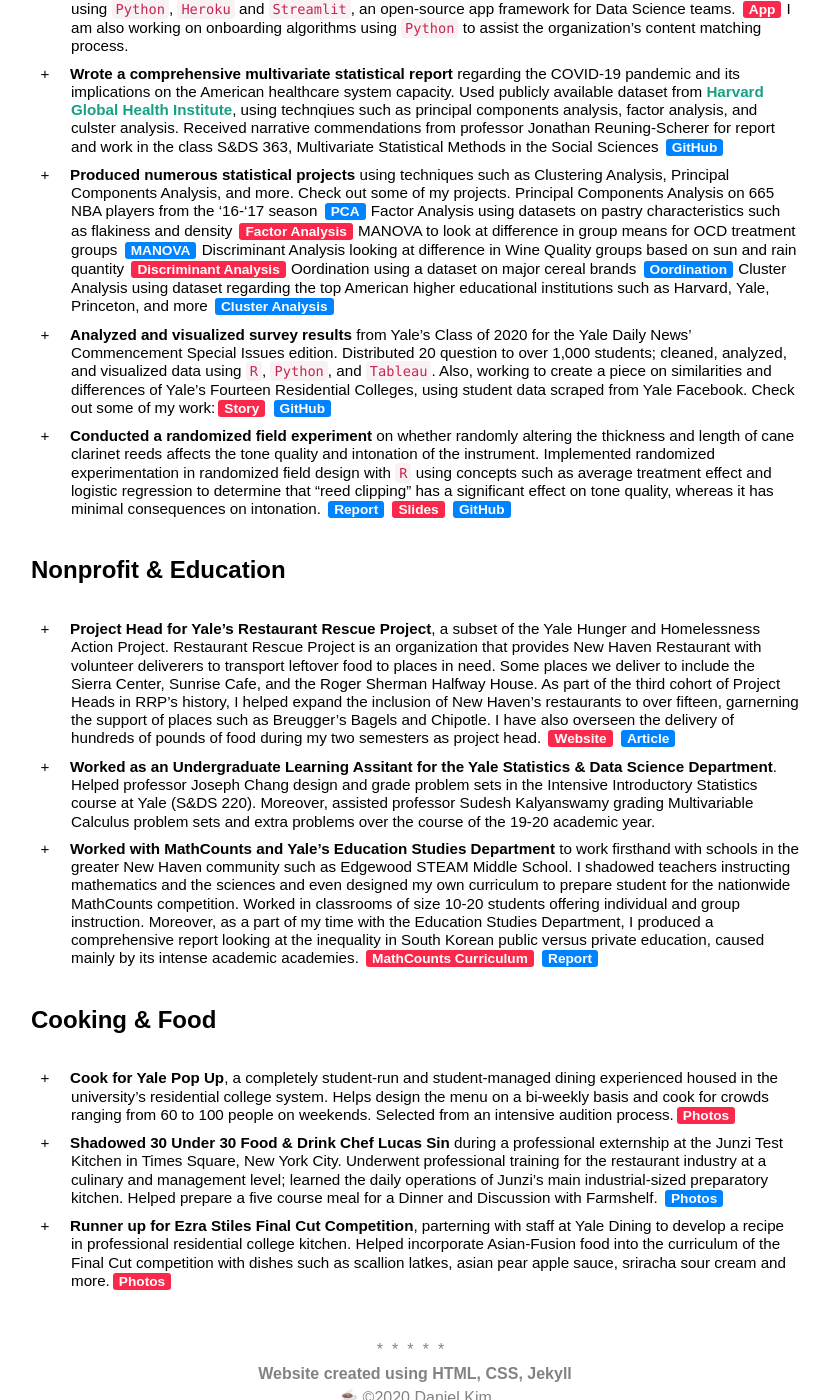
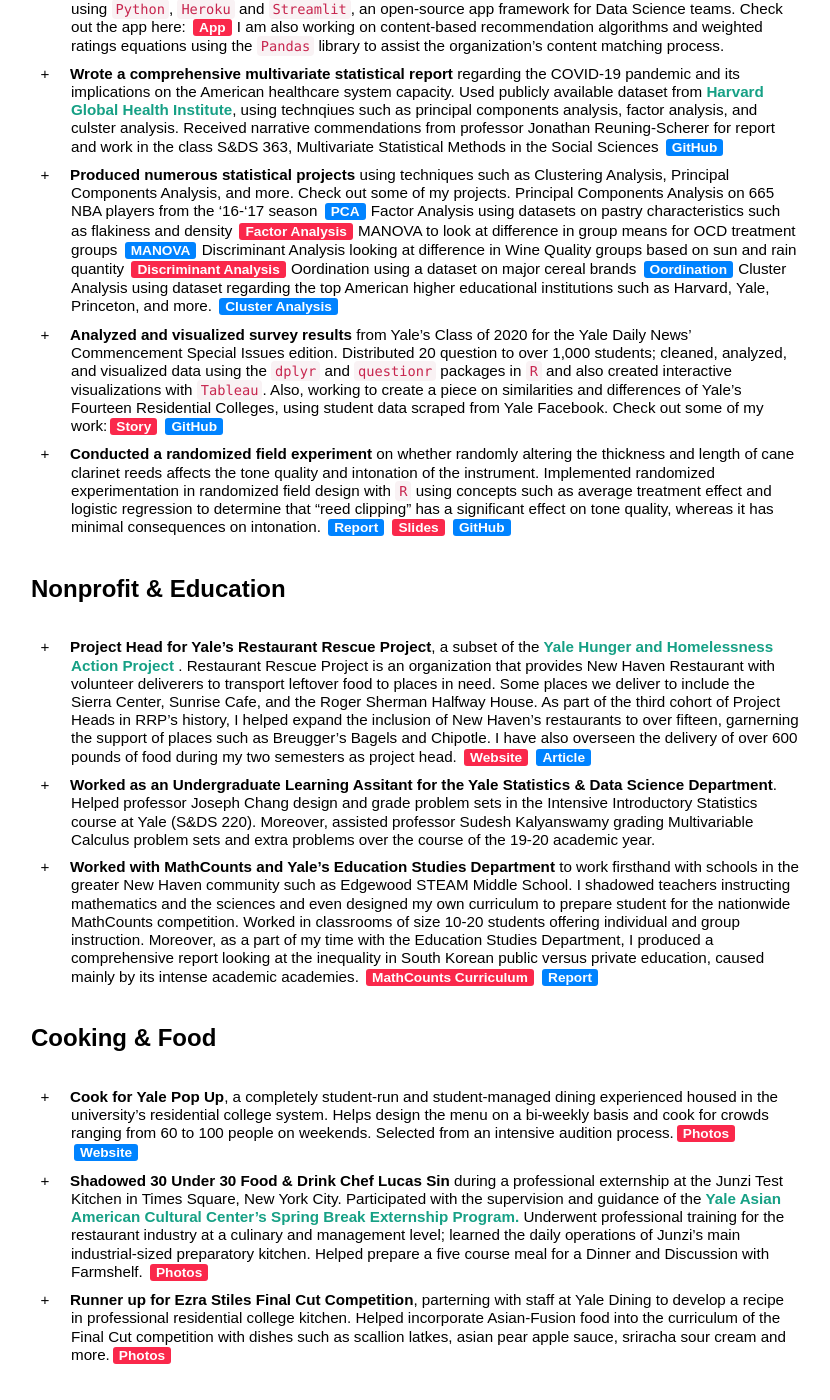
Before and after one commit to danielk56/danielk56.github.io, a Jekyll site: the page built from work.md, in a window 1280 px wide and 1400 px high, scrolled down 688 px. Shown: the whole window, without its empty margins (225-1055 px from the left). Built offline with Jekyll 4.4.1, drawn with Linux system fonts in a browser that asks for light colours; some of the changed text lies outside the part shown.

Commit message:
Update work.md

```diff
--- a/work.md
+++ b/work.md
@@ -20,15 +20,14 @@ Below, I've compiled my projects that I have completed in my courses, internship
 - [Cooking & Food](#food)
 
 
-## Statistics & Data science {#data-science}
+## Data science {#data-science}
 
 {: .list-plus}
 
-- **This summer, I'm a data science intern at** <a href="https://www.hellocherish.com/"> Cherish </a>, where I have created a trending content web tool using `Python`, `Heroku` and `Streamlit`, an open-source app framework for Data Science teams. [App](https://intelligent-vin-24283.herokuapp.com/){:target="_blank" class="button inline-label-page"} I am also working on onboarding algorithms using `Python` to assist the organization's content matching process.
+- **This summer, I'm a data science intern at** <a href="https://www.hellocherish.com/"> Cherish </a>, where I have created a trending content web tool using `Python`, `Heroku` and `Streamlit`, an open-source app framework for Data Science teams. Check out the app here: [App](https://intelligent-vin-24283.herokuapp.com/){:target="_blank" class="button inline-label-page"} I am also working on content-based recommendation algorithms and weighted ratings equations using the `Pandas` library to assist the organization's content matching process.
 - **Wrote a comprehensive multivariate statistical report** regarding the COVID-19 pandemic and its implications on the American healthcare system capacity. Used publicly available dataset from [Harvard Global Health Institute](https://globalepidemics.org/hospital-capacity/), using technqiues such as principal components analysis, factor analysis, and culster analysis. Received narrative commendations from professor Jonathan Reuning-Scherer for report and work in the class S&DS 363, Multivariate Statistical Methods in the Social Sciences [GitHub](https://github.com/danielk56/Principal_Components_Analysis){:target="_blank" class="button inline-label-github"}
-- **Produced numerous statistical projects** using techniques such as Clustering Analysis, Principal Components Analysis, and more. Check out some of my projects. Principal Components Analysis on 665 NBA players from the '16-'17 season [PCA](https://github.com/danielk56/Principal_Components_Analysis){:target="_blank" class="button inline-label-github"} Factor Analysis using datasets on pastry characteristics such as flakiness and density [Factor Analysis](https://github.com/danielk56/Factor_Analysis){:target="_blank" class="button inline-label-page"} MANOVA to look at difference in group means for OCD treatment groups [MANOVA](https://github.com/danielk56/MANOVA){:target="_blank" class="button inline-label-github"} Discriminant Analysis looking at difference in Wine Quality groups based on sun and rain quantity [Discriminant Analysis](https://github.com/danielk56/Discriminant_Analysis){:target="_blank" class="button inline-label-page"} Oordination using a dataset on major cereal brands [Oordination](https://github.com/danielk56/Ordination){:target="_blank" class="button inline-label-github"} Cluster Analysis using dataset regarding the top American higher educational institutions such as Harvard, Yale, Princeton, and more [Cluster Analysis](https://github.com/danielk56/Cluster_Analysis){:target="_blank" class="button inline-label-github"}
-- **Analyzed and visualized survey results** from Yale's Class of 2020 for the Yale Daily News' Commencement Special Issues edition. Distributed 20 question to over 1,000 students; cleaned, analyzed, and visualized data using `R`, `Python`, and `Tableau`. Also, working to create a piece on similarities and differences of Yale's Fourteen Residential Colleges, using student data scraped from Yale Facebook. Check out some of my work:[Story](https://yaledailynews.com/blog/2020/01/10/yales-most-popular-courses/){:target="_blank" class="button inline-label-page"} [GitHub](https://github.com/danielk56/YDN
-){:target="_blank" class="button inline-label-github"}
+- **Produced numerous statistical projects** using techniques such as Clustering Analysis, Principal Components Analysis, and more. Check out some of my projects. Principal Components Analysis on 665 NBA players from the '16-'17 season [PCA](https://github.com/danielk56/Principal_Components_Analysis){:target="_blank" class="button inline-label-github"} Factor Analysis using datasets on pastry characteristics such as flakiness and density [Factor Analysis](https://github.com/danielk56/Factor_Analysis){:target="_blank" class="button inline-label-page"} MANOVA to look at difference in group means for OCD treatment groups [MANOVA](https://github.com/danielk56/MANOVA){:target="_blank" class="button inline-label-github"} Discriminant Analysis looking at difference in Wine Quality groups based on sun and rain quantity [Discriminant Analysis](https://github.com/danielk56/Discriminant_Analysis){:target="_blank" class="button inline-label-page"} Oordination using a dataset on major cereal brands [Oordination](https://github.com/danielk56/Ordination){:target="_blank" class="button inline-label-github"} Cluster Analysis using dataset regarding the top American higher educational institutions such as Harvard, Yale, Princeton, and more. [Cluster Analysis](https://github.com/danielk56/Cluster_Analysis){:target="_blank" class="button inline-label-github"}
+- **Analyzed and visualized survey results** from Yale's Class of 2020 for the Yale Daily News' Commencement Special Issues edition. Distributed 20 question to over 1,000 students; cleaned, analyzed, and visualized data using the `dplyr` and `questionr` packages in `R` and also created interactive visualizations with `Tableau`. Also, working to create a piece on similarities and differences of Yale's Fourteen Residential Colleges, using student data scraped from Yale Facebook. Check out some of my work:[Story](https://yaledailynews.com/blog/2020/01/10/yales-most-popular-courses/){:target="_blank" class="button inline-label-page"} [GitHub](https://github.com/danielk56/YDN){:target="_blank" class="button inline-label-github"}
 - **Conducted a randomized field experiment** on whether randomly altering the thickness and length of cane clarinet reeds affects the tone quality and intonation of the instrument. Implemented randomized experimentation in randomized field design with `R` using concepts such as average treatment effect and logistic regression to determine that "reed clipping" has a significant effect on tone quality, whereas it has minimal consequences on intonation. <span class="evidence"> </span> <span class="evidence"> [Report](https://docs.google.com/document/d/1gaCthZn8i--5KMT99j81gLKQORrPa4koeGISuCgMym4/edit?usp=sharing){:target="_blank" class="button inline-label-github"} [Slides](https://docs.google.com/presentation/d/1zd59RaqKpmRObjP6AkwsitbJwyKti2KmvvvxU4stb7o/edit?usp=sharing){:target="_blank" class="button inline-label-page"}</span> <span class="evidence">[GitHub](https://github.com/danielk56/LORE_final_project){:target="_blank" class="button inline-label-github"}</span>
 
 
@@ -36,7 +35,7 @@ Below, I've compiled my projects that I have completed in my courses, internship
 
 {: .list-plus}
 
-- **Project Head for Yale's Restaurant Rescue Project**, a subset of the Yale Hunger and Homelessness Action Project. Restaurant Rescue Project is an organization that provides New Haven Restaurant with volunteer deliverers to transport leftover food to places in need. Some places we deliver to include the Sierra Center, Sunrise Cafe, and the Roger Sherman Halfway House. As part of the third cohort of Project Heads in RRP's history, I helped expand the inclusion of New Haven's restaurants to over fifteen, garnerning the support of places such as Breugger's Bagels and Chipotle. I have also overseen the delivery of hundreds of pounds of food during my two semesters as project head. [Website](https://yhhap.org/restaurant-rescue-project){:target="_blank" class="button inline-label-page"} [Article](https://yaledailynews.com/blog/2019/02/13/yhhap-brings-food-bridges-yale-and-new-haven/){:target="_blank" class="button inline-label-github"}
+- **Project Head for Yale's Restaurant Rescue Project**, a subset of the <a href="https://dwighthall.org/yale-hunger-and-homelessness-action-project-yhhap"> Yale Hunger and Homelessness Action Project </a>. Restaurant Rescue Project is an organization that provides New Haven Restaurant with volunteer deliverers to transport leftover food to places in need. Some places we deliver to include the Sierra Center, Sunrise Cafe, and the Roger Sherman Halfway House. As part of the third cohort of Project Heads in RRP's history, I helped expand the inclusion of New Haven's restaurants to over fifteen, garnerning the support of places such as Breugger's Bagels and Chipotle. I have also overseen the delivery of over 600 pounds of food during my two semesters as project head. [Website](https://yhhap.org/restaurant-rescue-project){:target="_blank" class="button inline-label-page"} [Article](https://yaledailynews.com/blog/2019/02/13/yhhap-brings-food-bridges-yale-and-new-haven/){:target="_blank" class="button inline-label-github"}
 - **Worked as an Undergraduate Learning Assitant for the Yale Statistics & Data Science Department**. Helped professor Joseph Chang design and grade problem sets in the Intensive Introductory Statistics course at Yale (S&DS 220). Moreover, assisted professor Sudesh Kalyanswamy grading Multivariable Calculus problem sets and extra problems over the course of the 19-20 academic year.
 - **Worked with MathCounts and Yale's Education Studies Department** to work firsthand with schools in the greater New Haven community such as Edgewood STEAM Middle School. I shadowed teachers instructing mathematics and the sciences and even designed my own curriculum to prepare student for the nationwide MathCounts competition.  Worked in classrooms of size 10-20 students offering individual and group instruction. Moreover, as a part of my time with the Education Studies Department, I produced a comprehensive report looking at the inequality in South Korean public versus private education, caused mainly by its intense academic academies. [MathCounts Curriculum](https://drive.google.com/drive/folders/0B91YG2aOrwZeVkpqT2VvcDNuRFE?usp=sharing){:target="_blank" class="button inline-label-page"} [Report](https://docs.google.com/document/d/1e4gqVx9B5RZ2qK7M6db9wpPF37AUCOrx8ibbFQZuQzc/edit?usp=sharing){:target="_blank" class="button inline-label-github"}
 
@@ -46,8 +45,8 @@ Below, I've compiled my projects that I have completed in my courses, internship
 
 {: .list-plus}
 
-- **Cook for Yale Pop Up**, a completely student-run and student-managed dining experienced housed in the university's residential college system. Helps design the menu on a bi-weekly basis and cook for crowds ranging from 60 to 100 people on weekends. Selected from an intensive audition process.[Photos](https://drive.google.com/drive/folders/1vzjcyZ-oEXPlx0gVpVvmtS8hUBs69u13?usp=sharing){:target="_blank" class="button inline-label-page"}
-- **Shadowed 30 Under 30 Food & Drink Chef Lucas Sin** during a professional externship at the Junzi Test Kitchen in Times Square, New York City. Underwent professional training for the restaurant industry at a culinary and management level; learned the daily operations of Junzi's main industrial-sized preparatory kitchen. Helped prepare a five course meal for a Dinner and Discussion with Farmshelf. [Photos](https://drive.google.com/drive/folders/1CcbGgEMQLU-qXVCtmW-ql5pSIzWeTJTT?usp=sharing){:target="_blank" class="button inline-label-github"}
+- **Cook for Yale Pop Up**, a completely student-run and student-managed dining experienced housed in the university's residential college system. Helps design the menu on a bi-weekly basis and cook for crowds ranging from 60 to 100 people on weekends. Selected from an intensive audition process.[Photos](https://drive.google.com/drive/folders/1vzjcyZ-oEXPlx0gVpVvmtS8hUBs69u13?usp=sharing){:target="_blank" class="button inline-label-page"} [Website](http://www.yalepopup.org/){:target="_blank" class="button inline-label-github"}
+- **Shadowed 30 Under 30 Food & Drink Chef Lucas Sin** during a professional externship at the Junzi Test Kitchen in Times Square, New York City. Participated with the supervision and guidance of the <a href="https://aacc.yalecollege.yale.edu/alumni-engagement/spring-break-externship-program"> Yale Asian American Cultural Center's Spring Break Externship Program. </a> Underwent professional training for the restaurant industry at a culinary and management level; learned the daily operations of Junzi's main industrial-sized preparatory kitchen. Helped prepare a five course meal for a Dinner and Discussion with Farmshelf. [Photos](https://drive.google.com/drive/folders/1CcbGgEMQLU-qXVCtmW-ql5pSIzWeTJTT?usp=sharing){:target="_blank" class="button inline-label-page"}
 - **Runner up for Ezra Stiles Final Cut Competition**, parterning with staff at Yale Dining to develop a recipe in professional residential college kitchen. Helped incorporate Asian-Fusion food into the curriculum of the Final Cut competition with dishes such as scallion latkes, asian pear apple sauce, sriracha sour cream and more.[Photos](https://drive.google.com/drive/folders/1swvtNHMMW0irBXy5jfG5muWEQ4FAVpmr?usp=sharing){:target="_blank" class="button inline-label-page"}
 
 
```
